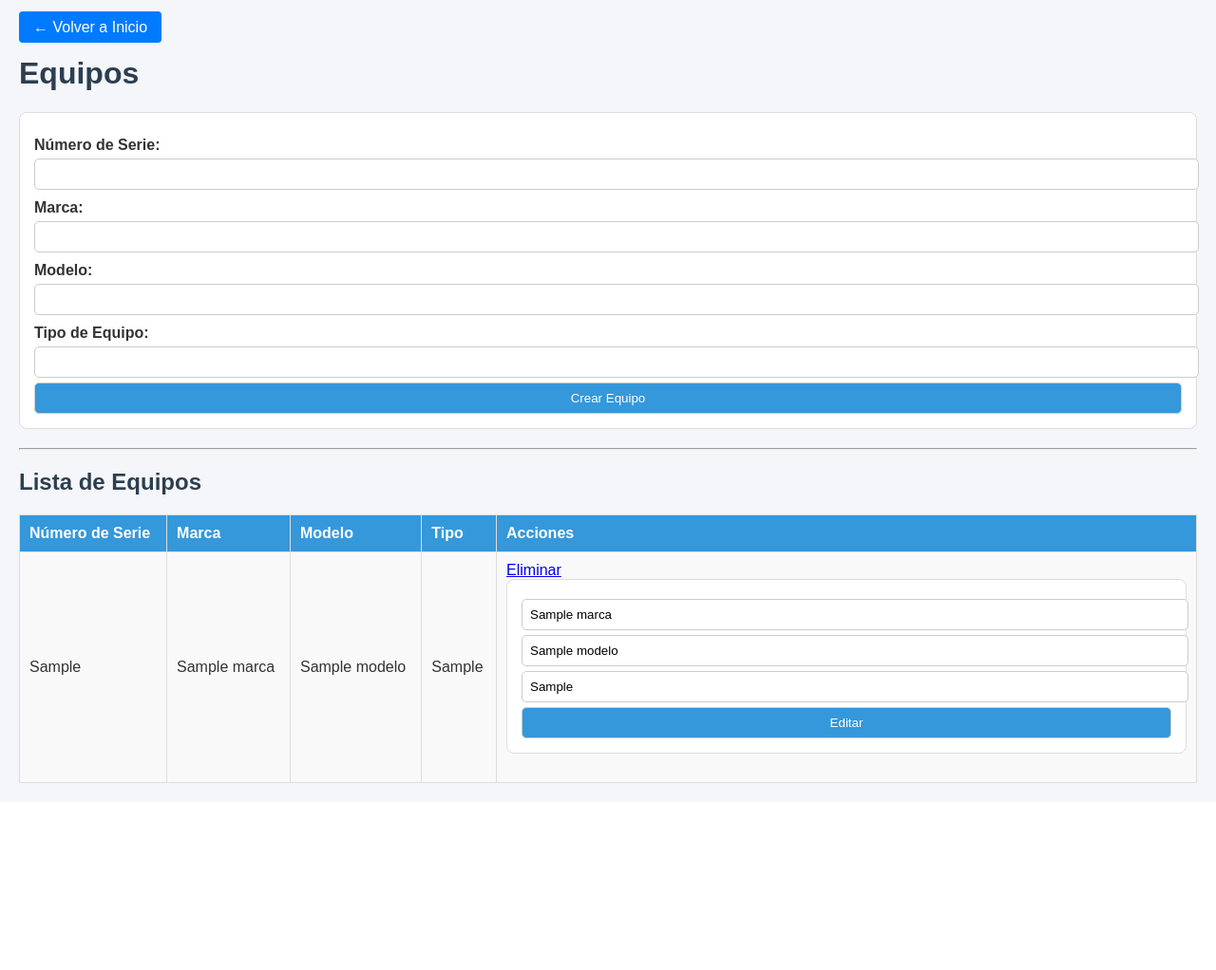
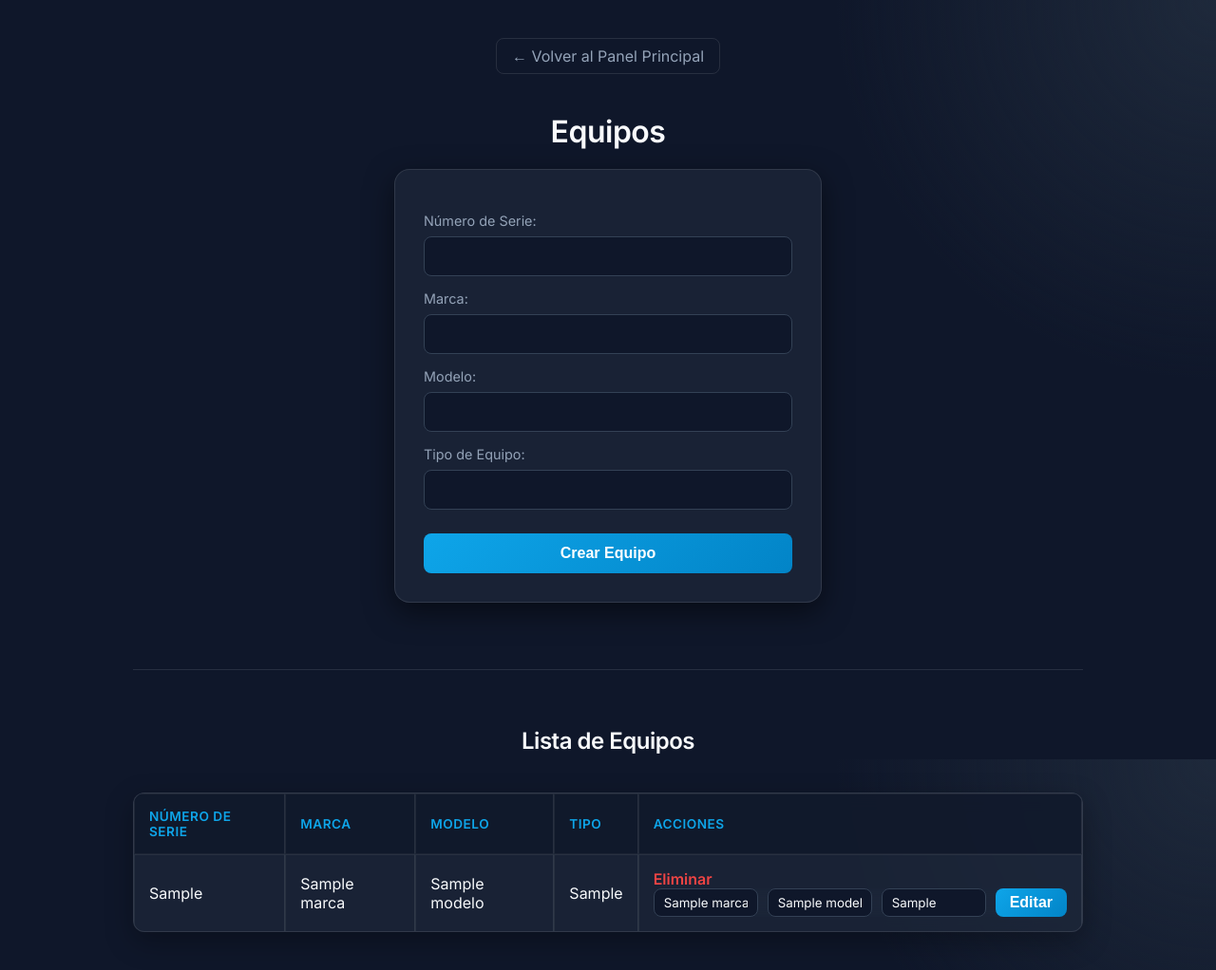
Before and after one commit to R00KIE9111/PROJECT, a Python web app: template PROJECT/templates/equipos.html in a window 1280 px wide. Shown: the whole page at 95% size. Before the commit the page ends 825 px from the top, so only its background shows below. Run offline with Jinja, Linux system fonts and the light colour scheme; the template is opened without the code that fills it: most values are stand-ins (such as "Sample title", 1, 10 or a date in 2020).

Commit message:
UI Redesign: Premium Dark Mode

```diff
--- a/PROJECT/static/css/styles.css
+++ b/PROJECT/static/css/styles.css
@@ -1,69 +1,252 @@
-body {
-    font-family: Arial, sans-serif;
-    background-color: #f4f6f9;
-    margin: 20px;
-    color: #333;
+@import url('https://fonts.googleapis.com/css2?family=Inter:wght@300;400;600&display=swap');
+
+:root {
+    --bg-dark: #0f172a;
+    --bg-card: rgba(30, 41, 59, 0.7);
+    --text-main: #f8fafc;
+    --text-muted: #94a3b8;
+    --primary: #0ea5e9;
+    --primary-hover: #0284c7;
+    --border-color: rgba(255, 255, 255, 0.1);
+    --glow: rgba(14, 165, 233, 0.5);
+    --danger: #ef4444;
+    --danger-hover: #dc2626;
 }
 
-h1, h2 {
-    color: #2c3e50;
+body {
+    font-family: 'Inter', sans-serif;
+    background-color: var(--bg-dark);
+    background-image: radial-gradient(circle at top right, #1e293b, transparent 400px);
+    background-attachment: fixed;
+    margin: 0;
+    padding: 40px 20px;
+    color: var(--text-main);
+    display: flex;
+    flex-direction: column;
+    align-items: center;
+    min-height: 100vh;
 }
 
+h1, h2, h3 {
+    color: var(--text-main);
+    font-weight: 600;
+    margin-bottom: 20px;
+    text-align: center;
+    letter-spacing: -0.5px;
+}
+
+/* Formularios - Glassmorphism */
 form {
-    background: #ffffff;
-    padding: 15px;
-    margin-bottom: 20px;
-    border: 1px solid #ddd;
-    border-radius: 8px;
+    background: var(--bg-card);
+    backdrop-filter: blur(12px);
+    -webkit-backdrop-filter: blur(12px);
+    padding: 30px;
+    margin-bottom: 30px;
+    border: 1px solid var(--border-color);
+    border-radius: 16px;
+    box-shadow: 0 10px 30px rgba(0, 0, 0, 0.5);
+    width: 100%;
+    max-width: 450px;
+    box-sizing: border-box;
 }
 
 form label {
     display: block;
-    margin-top: 10px;
-    font-weight: bold;
+    margin-top: 15px;
+    font-weight: 400;
+    font-size: 0.9rem;
+    color: var(--text-muted);
 }
 
-form input, form select, form button {
-    margin-top: 5px;
-    padding: 8px;
+form input, form select {
+    margin-top: 8px;
+    padding: 12px;
     width: 100%;
-    border: 1px solid #ccc;
-    border-radius: 5px;
+    box-sizing: border-box;
+    background: #0f172a;
+    color: var(--text-main);
+    border: 1px solid #334155;
+    border-radius: 8px;
+    font-family: 'Inter', sans-serif;
+    transition: all 0.3s ease;
 }
 
-button {
-    background-color: #3498db;
+form input:focus, form select:focus {
+    outline: none;
+    border-color: var(--primary);
+    box-shadow: 0 0 10px var(--glow);
+}
+
+/* Botones */
+button, .btn {
+    background: linear-gradient(135deg, var(--primary), var(--primary-hover));
     color: white;
     border: none;
+    padding: 12px 20px;
+    margin-top: 25px;
+    width: 100%;
+    border-radius: 8px;
+    font-size: 1rem;
+    font-weight: 600;
     cursor: pointer;
+    transition: transform 0.2s, box-shadow 0.2s;
+    text-align: center;
+    text-decoration: none;
+    display: inline-block;
+    box-sizing: border-box;
 }
 
-button:hover {
-    background-color: #2980b9;
+button:hover, .btn:hover {
+    transform: translateY(-2px);
+    box-shadow: 0 5px 15px var(--glow);
 }
 
+/* Enlaces */
+a {
+    color: var(--primary);
+    text-decoration: none;
+    transition: color 0.2s;
+}
+
+a:hover {
+    color: #38bdf8;
+    text-decoration: underline;
+}
+
+/* Botón Volver a inicio */
+.btn-back {
+    display: inline-block;
+    padding: 8px 16px;
+    background: transparent;
+    color: var(--text-muted);
+    border: 1px solid var(--border-color);
+    border-radius: 8px;
+    text-decoration: none;
+    transition: all 0.3s ease;
+    margin-bottom: 20px;
+}
+.btn-back:hover {
+    background: rgba(255, 255, 255, 0.05);
+    color: var(--text-main);
+    border-color: var(--text-muted);
+    text-decoration: none;
+}
+
+/* Enlaces de Acción (Eliminar) */
+td a {
+    color: var(--danger);
+    font-weight: 600;
+}
+td a:hover {
+    color: var(--danger-hover);
+}
+
+/* Tablas */
 table {
     width: 100%;
-    border-collapse: collapse;
-    margin-top: 15px;
-    background: #fff;
+    max-width: 1000px;
+    border-collapse: separate;
+    border-spacing: 0;
+    margin-top: 20px;
+    background: var(--bg-card);
+    backdrop-filter: blur(10px);
+    border-radius: 12px;
+    overflow: hidden;
+    border: 1px solid var(--border-color);
+    box-shadow: 0 10px 30px rgba(0, 0, 0, 0.3);
 }
 
 table th, table td {
-    border: 1px solid #ddd;
-    padding: 10px;
+    padding: 15px;
     text-align: left;
+    border-bottom: 1px solid rgba(255, 255, 255, 0.05);
 }
 
 table th {
-    background-color: #3498db;
-    color: white;
+    background-color: rgba(15, 23, 42, 0.8);
+    color: var(--primary);
+    font-weight: 600;
+    text-transform: uppercase;
+    font-size: 0.85rem;
+    letter-spacing: 0.5px;
 }
 
-table tr:nth-child(even) {
-    background-color: #f9f9f9;
+table tr:last-child td {
+    border-bottom: none;
+}
+
+table tr {
+    transition: background-color 0.2s ease;
+}
+
+table tr:hover {
+    background-color: rgba(255, 255, 255, 0.05);
+}
+
+/* Tablas - formularios inline */
+td form {
+    background: transparent;
+    box-shadow: none;
+    border: none;
+    padding: 0;
+    margin: 0;
+    display: flex;
+    gap: 10px;
+    align-items: center;
+}
+td form input, td form select {
+    margin-top: 0;
+    padding: 6px 10px;
+}
+td form button {
+    margin-top: 0;
+    width: auto;
+    padding: 6px 15px;
+}
+
+hr {
+    border: 0;
+    height: 1px;
+    background: var(--border-color);
+    width: 100%;
+    max-width: 1000px;
+    margin: 40px 0;
 }
 
 p[style="color:red;"] {
-    font-weight: bold;
+    background: rgba(239, 68, 68, 0.1);
+    color: var(--danger) !important;
+    padding: 10px;
+    border-radius: 6px;
+    border: 1px solid rgba(239, 68, 68, 0.2);
+    text-align: center;
 }
+
+/* Dashboard List */
+ul {
+    list-style: none;
+    padding: 0;
+    width: 100%;
+    max-width: 400px;
+}
+ul li {
+    margin-bottom: 15px;
+}
+ul li a {
+    display: block;
+    padding: 15px;
+    background: var(--bg-card);
+    border: 1px solid var(--border-color);
+    border-radius: 12px;
+    color: var(--text-main);
+    text-align: center;
+    font-weight: 600;
+    transition: all 0.3s;
+}
+ul li a:hover {
+    background: rgba(255, 255, 255, 0.05);
+    border-color: var(--primary);
+    transform: translateY(-2px);
+    text-decoration: none;
+    box-shadow: 0 5px 15px rgba(0, 0, 0, 0.3);
+}
--- a/PROJECT/templates/asignaciones.html
+++ b/PROJECT/templates/asignaciones.html
@@ -7,7 +7,7 @@
     <title>Gestión de Asignaciones</title>
 </head>
 <body>
-    <div style="margin: 10px 0;"><a href="{{ url_for('index') }}" style="padding: 8px 15px; background: #007bff; color: white; text-decoration: none; border-radius: 4px;">&larr; Volver a Inicio</a></div>
+    <div><a href="{{ url_for('index') }}" class="btn-back">&larr; Volver al Panel Principal</a></div>
 
     <h1>Asignaciones de Equipos</h1>
     {% if error %}
--- a/PROJECT/templates/equipos.html
+++ b/PROJECT/templates/equipos.html
@@ -7,7 +7,7 @@
     <title>Gestión de Equipos</title>
 </head>
 <body>
-    <div style="margin: 10px 0;"><a href="{{ url_for('index') }}" style="padding: 8px 15px; background: #007bff; color: white; text-decoration: none; border-radius: 4px;">&larr; Volver a Inicio</a></div>
+    <div><a href="{{ url_for('index') }}" class="btn-back">&larr; Volver al Panel Principal</a></div>
 
     <h1>Equipos</h1>
     {% if error %}
--- a/PROJECT/templates/eventos.html
+++ b/PROJECT/templates/eventos.html
@@ -7,7 +7,7 @@
     <title>Eventos de Auditoría</title>
 </head>
 <body>
-    <div style="margin: 10px 0;"><a href="{{ url_for('index') }}" style="padding: 8px 15px; background: #007bff; color: white; text-decoration: none; border-radius: 4px;">&larr; Volver a Inicio</a></div>
+    <div><a href="{{ url_for('index') }}" class="btn-back">&larr; Volver al Panel Principal</a></div>
 
     <h1>Eventos de Auditoría</h1>
     <table border="1">
--- a/PROJECT/templates/historial.html
+++ b/PROJECT/templates/historial.html
@@ -7,7 +7,7 @@
     <title>Historial de Servicio</title>
 </head>
 <body>
-    <div style="margin: 10px 0;"><a href="{{ url_for('index') }}" style="padding: 8px 15px; background: #007bff; color: white; text-decoration: none; border-radius: 4px;">&larr; Volver a Inicio</a></div>
+    <div><a href="{{ url_for('index') }}" class="btn-back">&larr; Volver al Panel Principal</a></div>
 
     <h1>Historial de Servicio Técnico</h1>
     {% if error %}
--- a/PROJECT/templates/mis_asignaciones.html
+++ b/PROJECT/templates/mis_asignaciones.html
@@ -7,7 +7,7 @@
     <title>Mis Asignaciones</title>
 </head>
 <body>
-    <div style="margin: 10px 0;"><a href="{{ url_for('index') }}" style="padding: 8px 15px; background: #007bff; color: white; text-decoration: none; border-radius: 4px;">&larr; Volver a Inicio</a></div>
+    <div><a href="{{ url_for('index') }}" class="btn-back">&larr; Volver al Panel Principal</a></div>
 
     <h1>Mis Asignaciones</h1>
     <table border="1">
--- a/PROJECT/templates/mis_equipos.html
+++ b/PROJECT/templates/mis_equipos.html
@@ -7,7 +7,7 @@
     <title>Mis Equipos</title>
 </head>
 <body>
-    <div style="margin: 10px 0;"><a href="{{ url_for('index') }}" style="padding: 8px 15px; background: #007bff; color: white; text-decoration: none; border-radius: 4px;">&larr; Volver a Inicio</a></div>
+    <div><a href="{{ url_for('index') }}" class="btn-back">&larr; Volver al Panel Principal</a></div>
 
     <h1>Mis Equipos</h1>
     <table border="1">
--- a/PROJECT/templates/mis_historiales.html
+++ b/PROJECT/templates/mis_historiales.html
@@ -7,7 +7,7 @@
     <title>Mi Historial de Servicio</title>
 </head>
 <body>
-    <div style="margin: 10px 0;"><a href="{{ url_for('index') }}" style="padding: 8px 15px; background: #007bff; color: white; text-decoration: none; border-radius: 4px;">&larr; Volver a Inicio</a></div>
+    <div><a href="{{ url_for('index') }}" class="btn-back">&larr; Volver al Panel Principal</a></div>
 
     <h1>Mi Historial de Servicio Técnico</h1>
     <table border="1">
--- a/PROJECT/templates/servicio.html
+++ b/PROJECT/templates/servicio.html
@@ -7,7 +7,7 @@
     <title>Gestión de Servicios Técnicos</title>
 </head>
 <body>
-    <div style="margin: 10px 0;"><a href="{{ url_for('index') }}" style="padding: 8px 15px; background: #007bff; color: white; text-decoration: none; border-radius: 4px;">&larr; Volver a Inicio</a></div>
+    <div><a href="{{ url_for('index') }}" class="btn-back">&larr; Volver al Panel Principal</a></div>
 
     <h1>Servicios Técnicos</h1>
     {% if error %}
--- a/PROJECT/templates/sucursales.html
+++ b/PROJECT/templates/sucursales.html
@@ -7,7 +7,7 @@
     <title>Gestión de Sucursales</title>
 </head>
 <body>
-    <div style="margin: 10px 0;"><a href="{{ url_for('index') }}" style="padding: 8px 15px; background: #007bff; color: white; text-decoration: none; border-radius: 4px;">&larr; Volver a Inicio</a></div>
+    <div><a href="{{ url_for('index') }}" class="btn-back">&larr; Volver al Panel Principal</a></div>
 
     <h1>Sucursales</h1>
     {% if error %}
--- a/PROJECT/templates/usuarios.html
+++ b/PROJECT/templates/usuarios.html
@@ -7,7 +7,7 @@
     <title>Gestión de Usuarios</title>
 </head>
 <body>
-    <div style="margin: 10px 0;"><a href="{{ url_for('index') }}" style="padding: 8px 15px; background: #007bff; color: white; text-decoration: none; border-radius: 4px;">&larr; Volver a Inicio</a></div>
+    <div><a href="{{ url_for('index') }}" class="btn-back">&larr; Volver al Panel Principal</a></div>
 
     <h1>Usuarios</h1>
     {% if error %}
```
